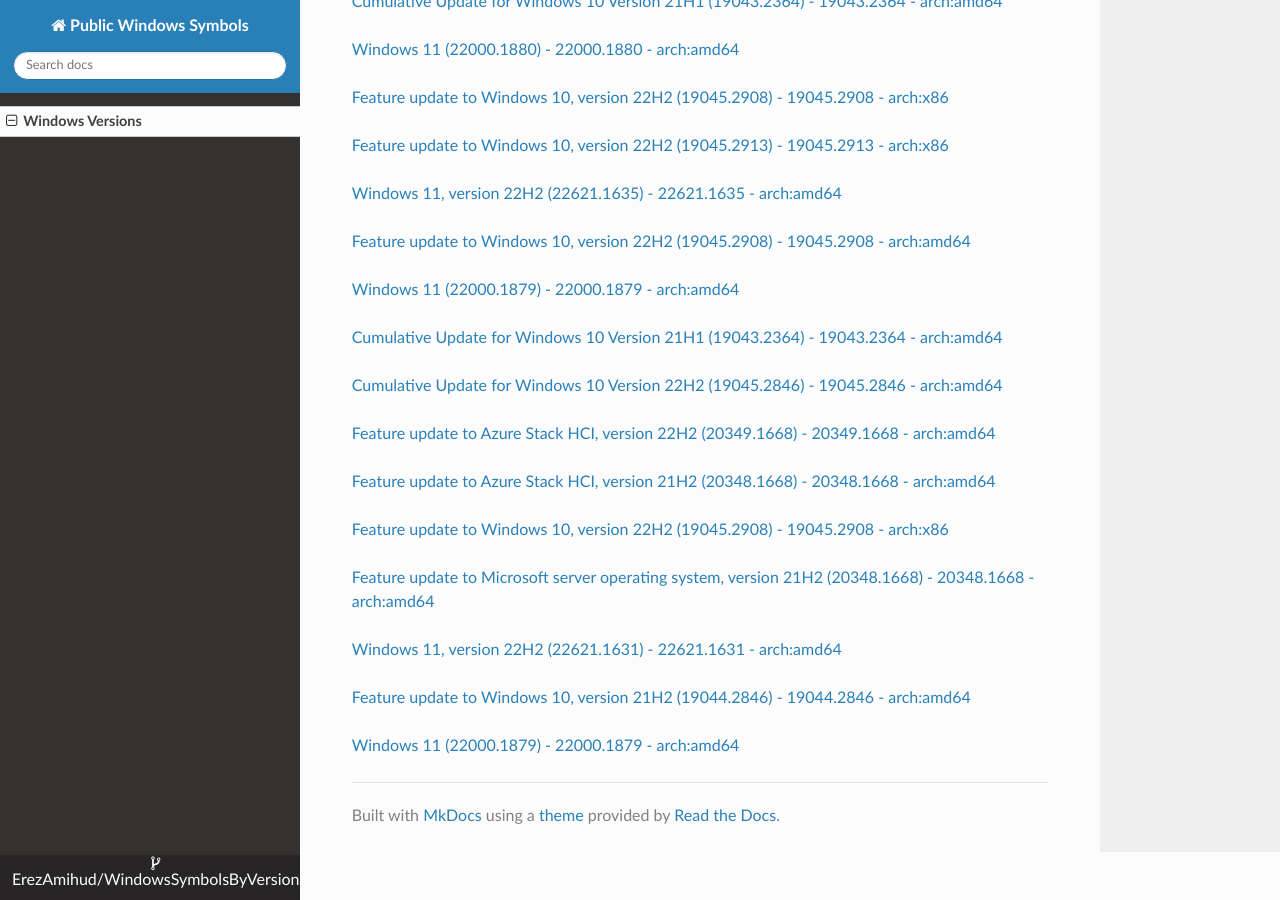
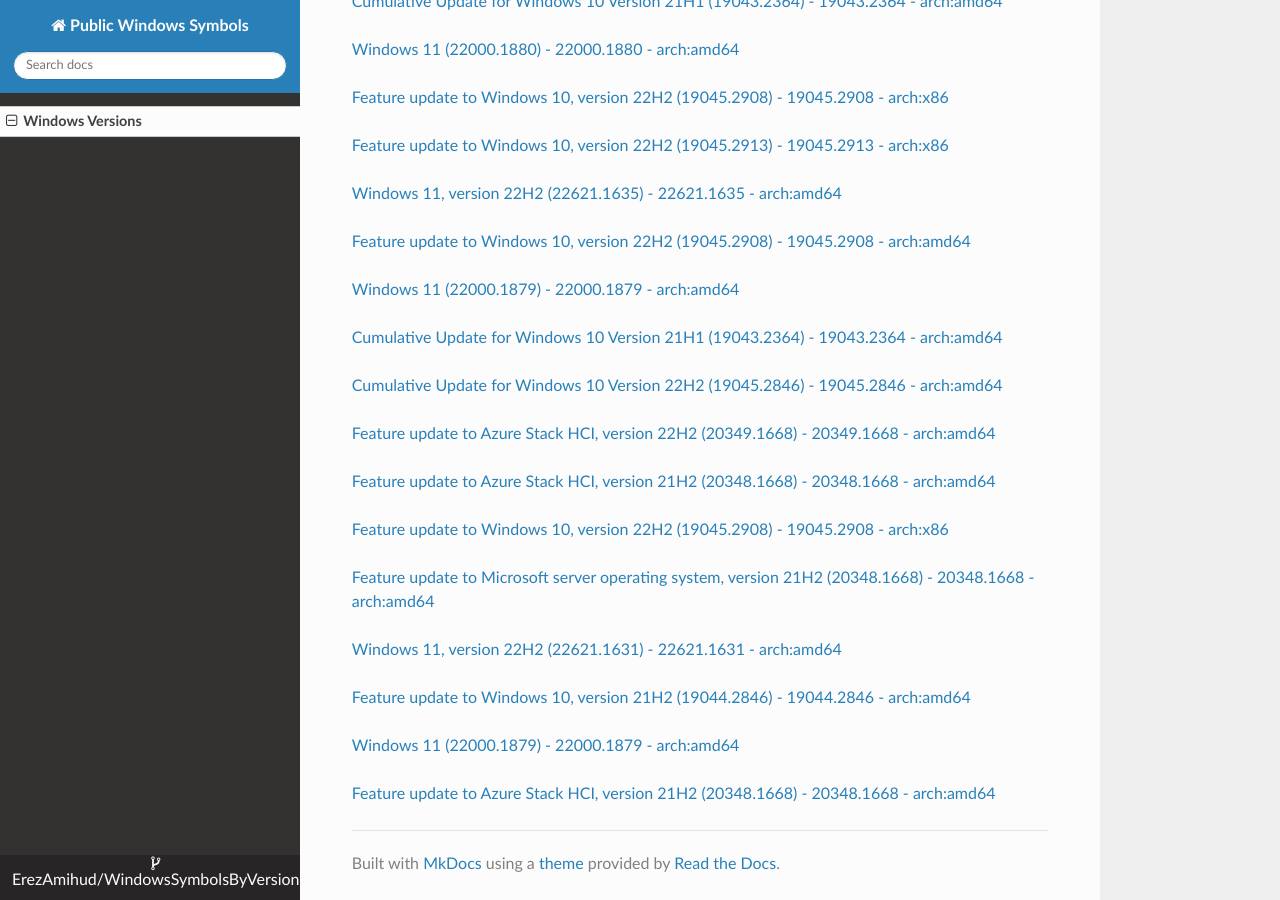
Before and after one commit to ErezAmihud/WindowsSymbolsByVersion, an MkDocs documentation site: the page built from docs/index.md, in a window 1280 px wide and 900 px high, scrolled down 33221 px. Built offline with MkDocs 1.6.1, drawn with Linux system fonts in a browser that asks for light colours; nearby versions of some CDN libraries.

Commit message:
Automated commit, add manifest for 2dd5ef28-f0df-4026-9f23-05e0c1ce91d7

```diff
--- a/docs/index.md
+++ b/docs/index.md
@@ -1918,3 +1918,6 @@
 
 
 [Windows 11 (22000.1879) - 22000.1879 - arch:amd64](https://github.com/ErezAmihud/WindowsSymbolsByVersion/blob/main/manifests/23b376bc-3097-48b9-a898-68a6ac056517.manifest)
+
+
+[Feature update to Azure Stack HCI, version 21H2 (20348.1668) - 20348.1668 - arch:amd64](https://github.com/ErezAmihud/WindowsSymbolsByVersion/blob/main/manifests/2dd5ef28-f0df-4026-9f23-05e0c1ce91d7.manifest)
```
Also changed, not shown: process_builds.json (+1 -1 lines).
